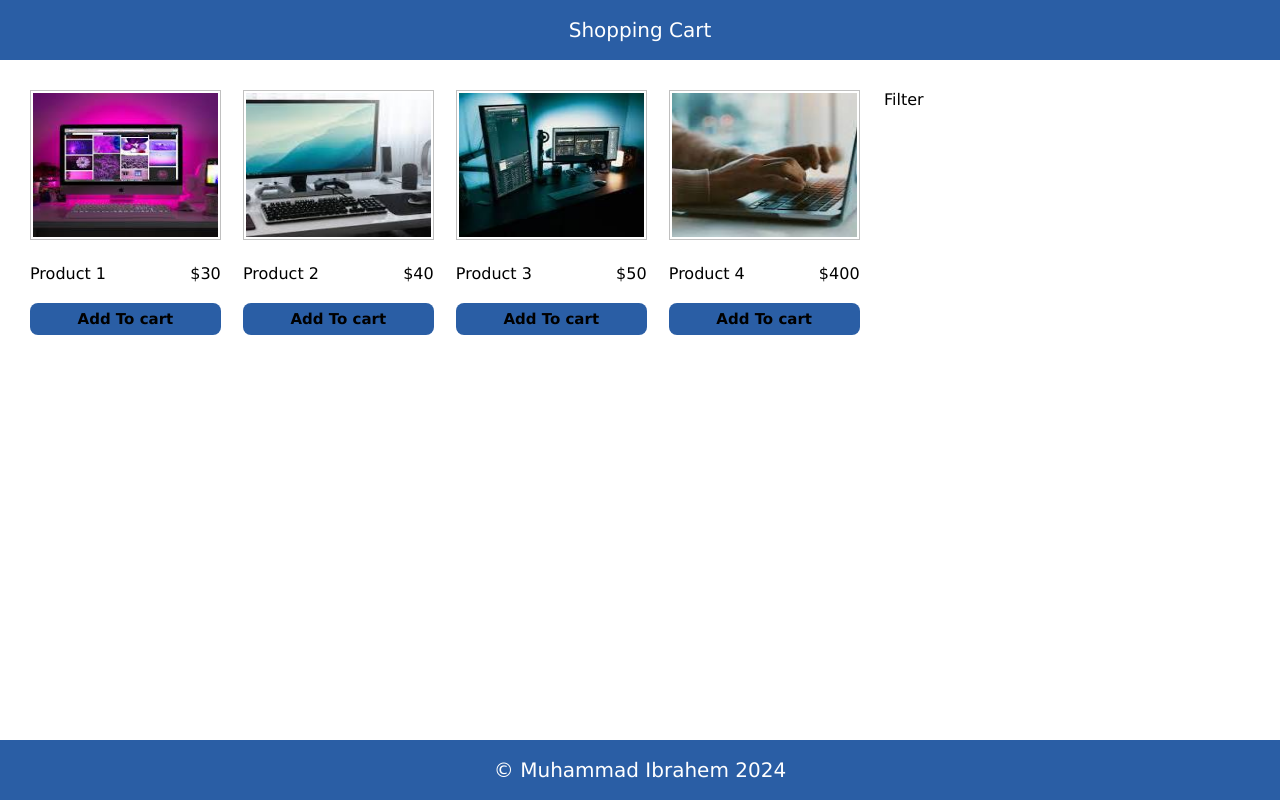
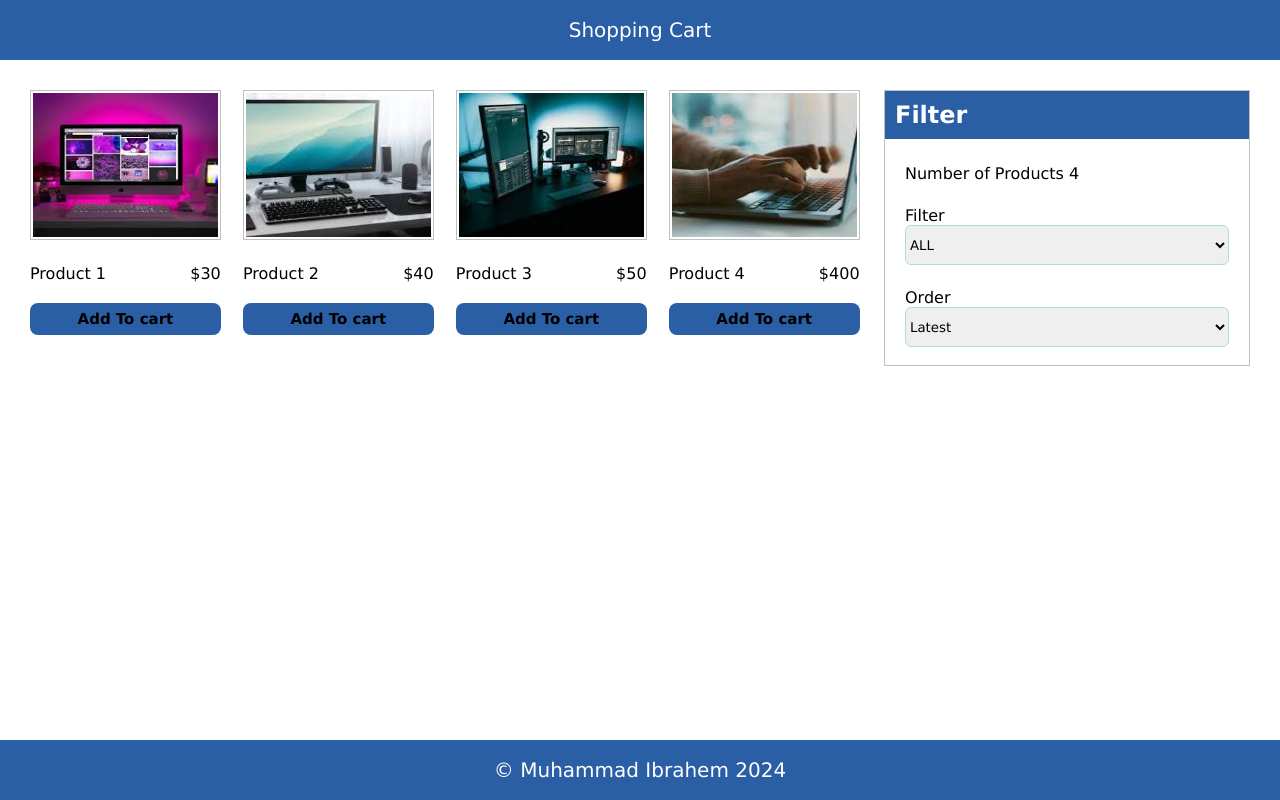
Before and after one commit to Muhammadib12/react-shoping, a React (Create React App) app in the folder client/: page / in a window 1280 px wide. Built offline with nearby package versions, Linux system fonts and the light colour scheme.

Commit message:
filter-comp

```diff
--- a/client/src/App.js
+++ b/client/src/App.js
@@ -1,6 +1,7 @@
 import React, {useState} from 'react';
 import Header from "./components/Header/Header.js";
 import Footer from "./components/footer/footer.js";
+import Filter from "./components/Filter/Filter.js";
 // import { words } from "./words.js";
 import data from './data.json';
 import Products from './components/Products/Products.js';
@@ -20,7 +21,7 @@
         <main>
           <div className="wrapper">
             <Products products={products}/>
-            <div className="filter-wrapper">Filter</div>
+            <Filter/>
           </div>
         </main>
 
--- /dev/null
+++ b/client/src/components/Filter/Filter.js
@@ -0,0 +1,37 @@
+import React from 'react'
+import "../../css/Filter/Filter.css";
+function Filter(props) {
+
+    return (
+
+    <div className="filter-wrapper">
+        <h2 className='filter-title'> Filter</h2>
+        <div className='num-of-products'>
+            Number of Products 4
+        </div>
+        <div className='filter-by-size'>
+            <span>Filter</span>
+            <select className='filter-select'>
+                <option value="ALL">ALL</option>
+                <option value="XL">XL</option>
+                <option value="L">L</option>
+                <option value="XS">XS</option>
+                <option value="S">S</option>
+                <option value="M">M</option>
+                <option value="XXL">XXL</option>
+
+            </select>
+        </div>
+        <div className='filter-by-size'>
+            <span>Order</span>
+            <select className='filter-select'>
+                <option value="latest">Latest</option>
+                <option value="lower">Lower</option>
+                <option value="highest">Highest</option>
+            </select>
+        </div>
+    </div>
+)
+}
+
+export default Filter;
--- /dev/null
+++ b/client/src/components/Filter/Filter.scss
@@ -0,0 +1,27 @@
+.filter-wrapper{
+    background: #fff;
+    border: 1px solid #c0c0c0;
+    display: flex;
+    flex-direction: column;
+
+    .filter-title{
+        background: #2a5ea5;
+        padding: 10px;
+        color: #fff;
+        margin-bottom: 20px;
+    }
+
+    > div{
+        padding: 5px 20px;
+        margin-bottom: 13px;
+    }
+
+    select{
+        display: block;
+        height: 40px;
+        border: 1px solid #add;
+        width: 100%;
+        border-radius: 6px;
+    }
+
+}
--- /dev/null
+++ b/client/src/css/Filter/Filter.css
@@ -0,0 +1,23 @@
+.filter-wrapper {
+  background: #fff;
+  border: 1px solid #c0c0c0;
+  display: flex;
+  flex-direction: column;
+}
+.filter-wrapper .filter-title {
+  background: #2a5ea5;
+  padding: 10px;
+  color: #fff;
+  margin-bottom: 20px;
+}
+.filter-wrapper > div {
+  padding: 5px 20px;
+  margin-bottom: 13px;
+}
+.filter-wrapper select {
+  display: block;
+  height: 40px;
+  border: 1px solid #add;
+  width: 100%;
+  border-radius: 6px;
+}
```
